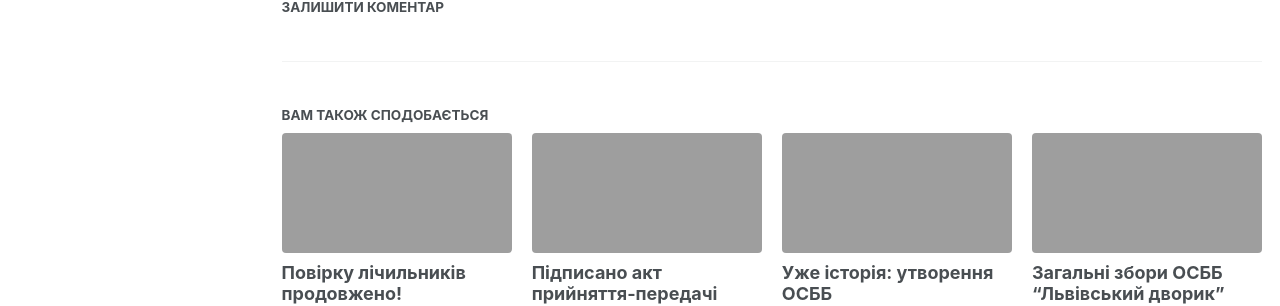
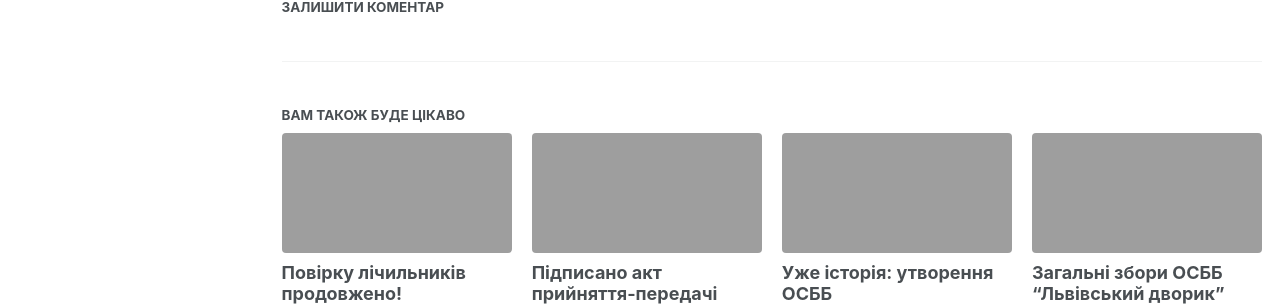
Before and after one commit to lviv-dvir/lviv-dvir.github.io, a Jekyll site: the page built from _posts/2016-08-25-needed-documents.markdown, in a window 1280 px wide. Shown: the part 1195-1501 px from the top of the page. Built offline with Jekyll 4.4.1, drawn with Linux system fonts in a browser that asks for light colours.

Commit message:
improve localization

```diff
--- a/_data/ui-text.yml
+++ b/_data/ui-text.yml
@@ -58,7 +58,7 @@ uk: &DEFAULT_UK
   date_label            : "Останнє оновлення:"
   comments_label        : "Залишити коментар"
   more_label            : "Більше"
-  related_label         : "Вам також сподобається"
+  related_label         : "Вам також буде цікаво"
   follow_label          : "Стежте за нами:"
   feed_label            : "Feed"
   powered_by            : "Powered by"
```
